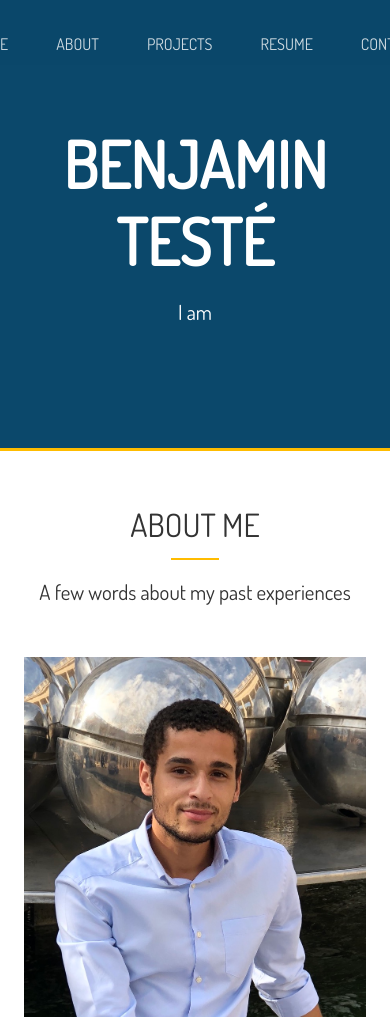
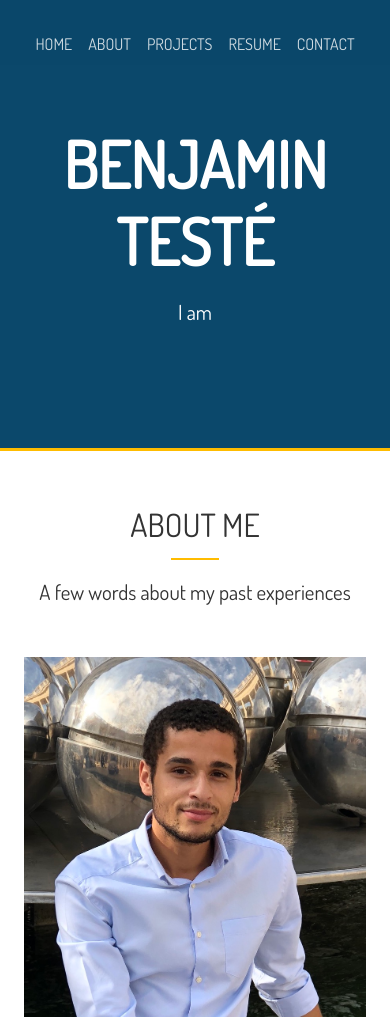
Before and after one commit to benjamin1555/benjamin1555.github.io, a website: page index.html in a window 390 px wide. Shown: the top 1017 px of the page. Drawn offline with nearby package versions, Linux system fonts and the light colour scheme.

Commit message:
modify navlink padding on mobile

```diff
--- a/scss/_mobile.scss
+++ b/scss/_mobile.scss
@@ -34,7 +34,7 @@
     }
 
     li {
-      padding-top: 1rem;
+      padding: 1rem 0.5rem;
     }
   }
 
```
Also changed, not shown: dist/css/main.css.
